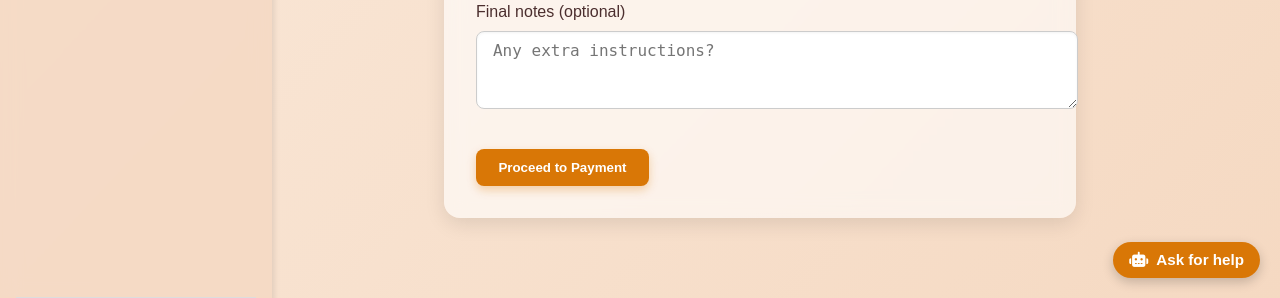
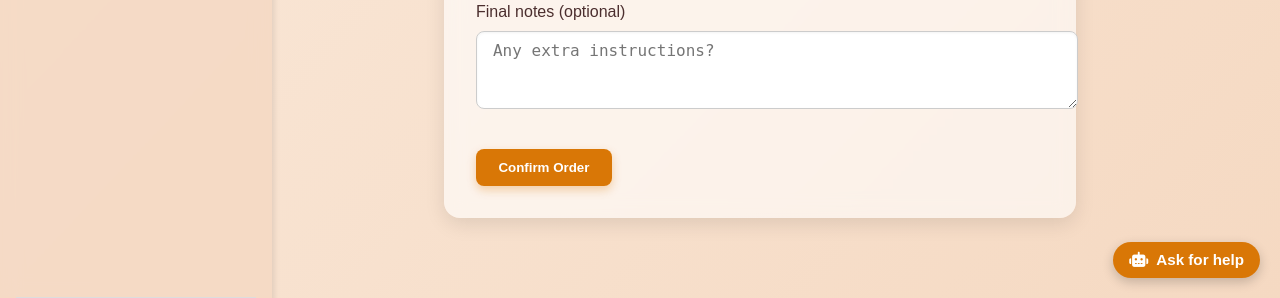
Before and after one commit to Flora72/GasGo, a Django app: page /vendors/available/ in a window 1280 px wide. Shown: the part 1063-1361 px from the top of the page. Run offline with Django 5.2, Linux system fonts and the light colour scheme; the visitor is signed in with stand-in values (Sample User, id 1); data that the repository does not hold is empty; some libraries are stand-ins or nearby versions.

Commit message:
Update routing for confirm_order

```diff
--- a/gasgoApp/urls.py
+++ b/gasgoApp/urls.py
@@ -16,6 +16,7 @@ urlpatterns = [
     path('profile/', views.profile, name='profile'),
     path('history/', views.history, name='history'),
     path('track_order/', views.track_order, name='track_order'),
+    path('confirm_order/', views.confirm_order, name='confirm_order'),
     path('vendors/', views.vendors, name='vendors'),
     path('orders/', views.order, name='orders'),
     path('my_orders/', views.my_orders, name='my_orders'),
--- a/templates/available_vendors.html
+++ b/templates/available_vendors.html
@@ -51,7 +51,7 @@
         <label for="notes">Final notes (optional)</label><br>
         <textarea name="notes" rows="3" placeholder="Any extra instructions?"></textarea>
       </p>
-      <button type="submit" class="btn btn-primary" id="proceed-button" disabled>Proceed to Payment</button>
+      <button type="submit" class="btn btn-primary" id="proceed-button" disabled>Confirm Order</button>
     </form>
   </section>
 
```
